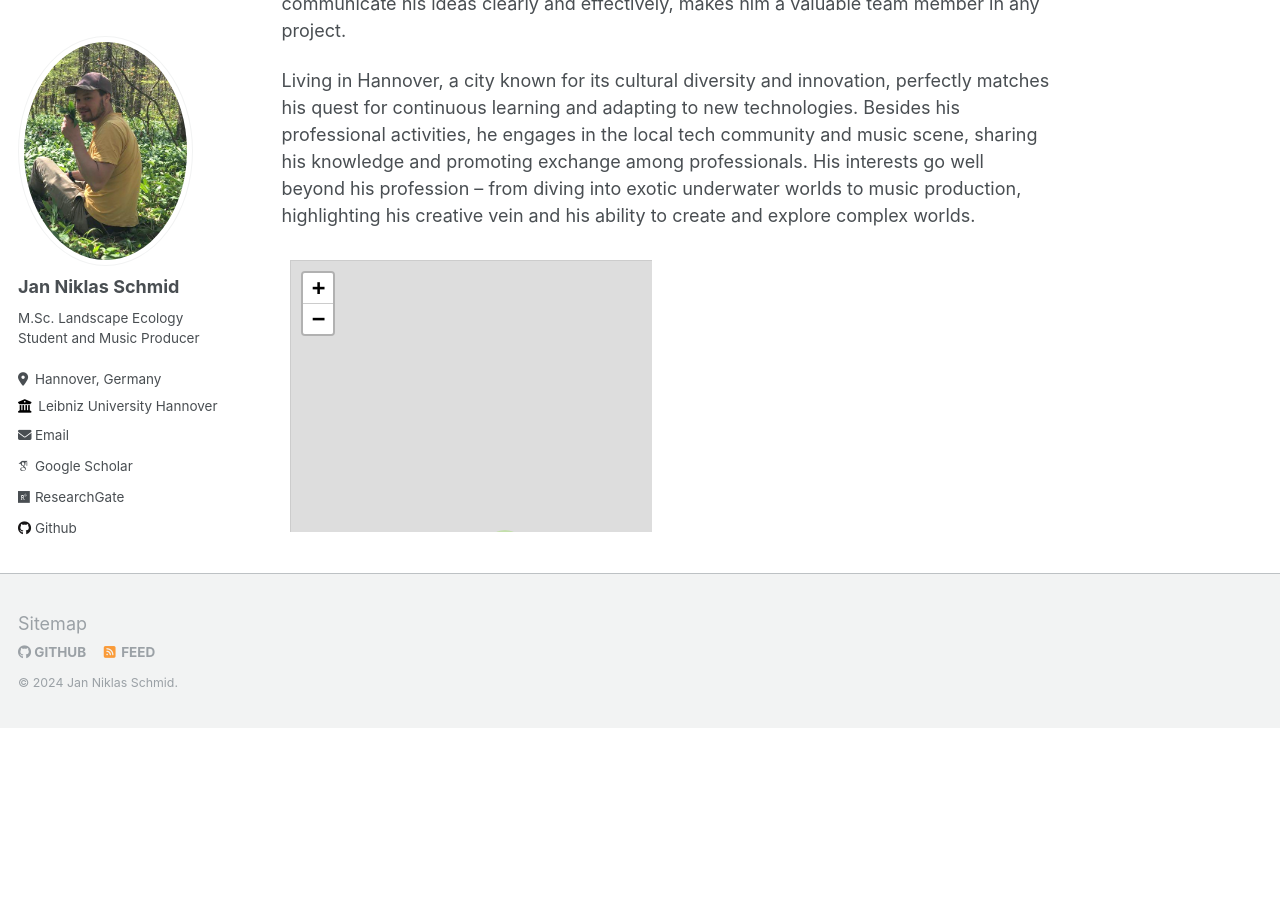
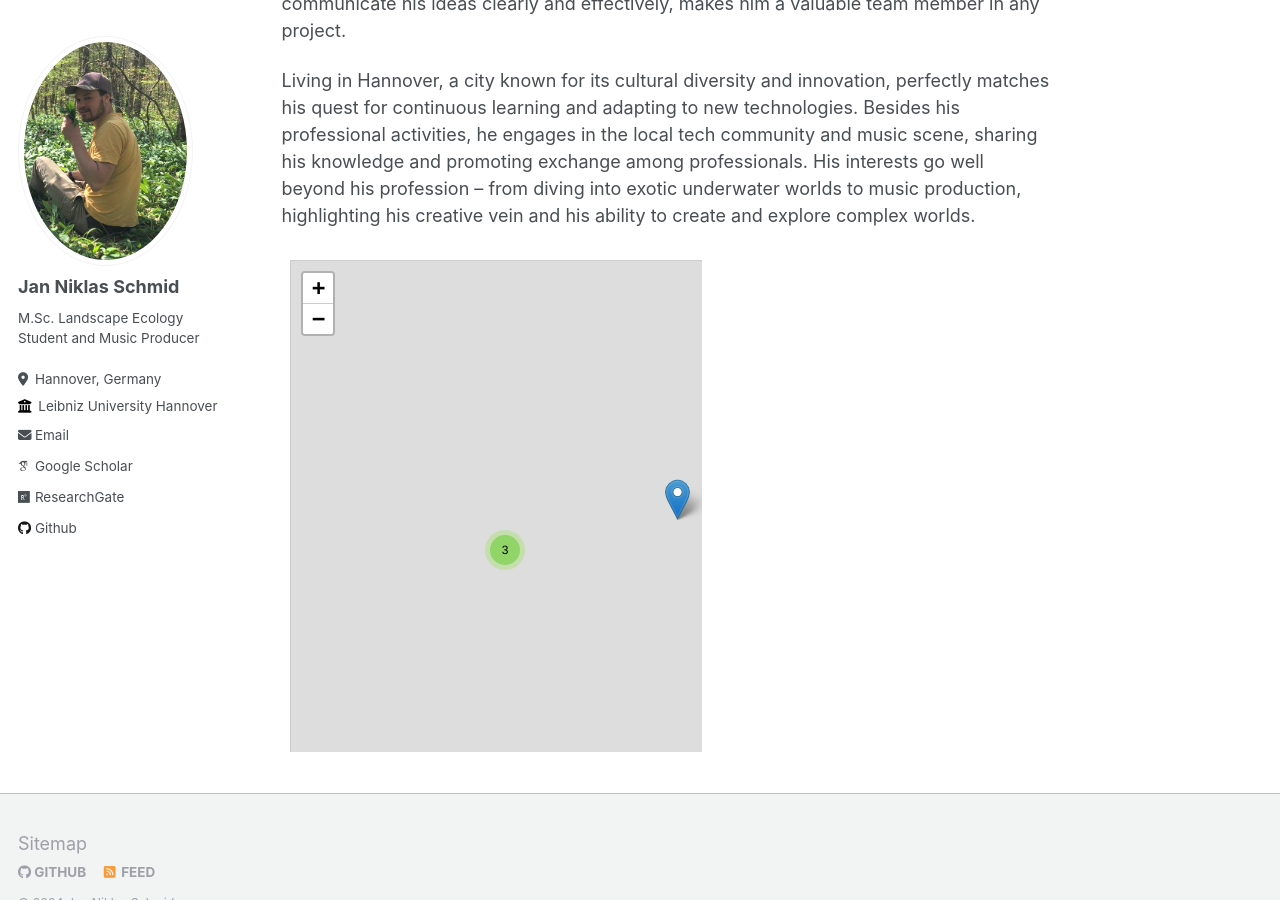
Before and after one commit to jnschmd44/jnschmd44.github.io, a Jekyll site: the page built from _pages/about.md, in a window 1280 px wide and 900 px high, scrolled down 707 px. Built offline with Jekyll 4.4.1, drawn with Linux system fonts in a browser that asks for light colours; nearby versions of some CDN libraries; some web fonts are replaced; before the commit the page ends 1435 px from its top, so only the background shows below that.

Commit message:
Update about.md

```diff
--- a/_pages/about.md
+++ b/_pages/about.md
@@ -16,4 +16,4 @@ With his deep understanding of Geographic Information Systems (GIS), he's become
 Living in Hannover, a city known for its cultural diversity and innovation, perfectly matches his quest for continuous learning and adapting to new technologies. Besides his professional activities, he engages in the local tech community and music scene, sharing his knowledge and promoting exchange among professionals. His interests go well beyond his profession – from diving into exotic underwater worlds to music production, highlighting his creative vein and his ability to create and explore complex worlds.
 
 
-<iframe src="/talkmap/map.html" height="280" width="370" style="border:none;"></iframe>
+<iframe src="/talkmap/map.html" height="500" width="420" style="border:none;"></iframe>
```
